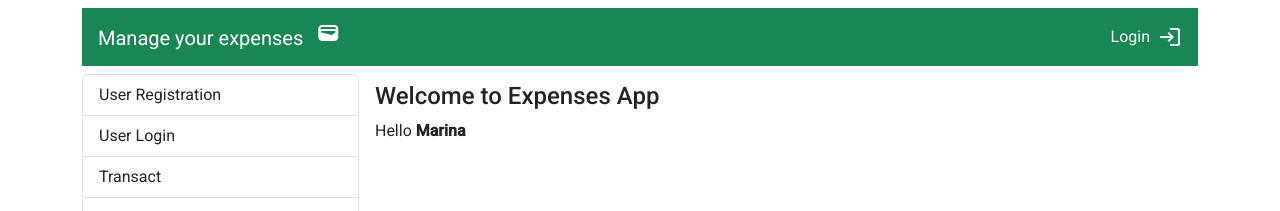
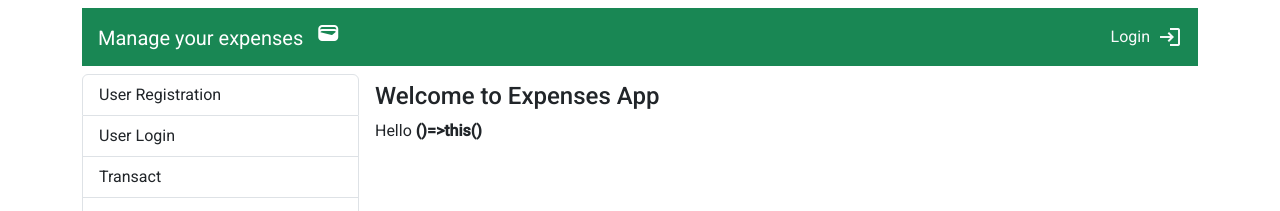
Before and after one commit to mariNa-kr98/expenses-app-frontend, an Angular app: page /app-welcome in a window 1280 px wide. Shown: the top 211 px of the page. Built offline with nearby package versions, Linux system fonts and the light colour scheme.

Commit message:
Changes to filtered component

```diff
--- a/src/app/components/show-transactions/filtered/filtered.component.ts
+++ b/src/app/components/show-transactions/filtered/filtered.component.ts
@@ -111,8 +111,8 @@ export class FilteredComponent implements OnInit{
       this.filterForm.controls['subcategory'].reset();
     }
 
-    //fix
     onCancel(): void {
-
+      this.filterForm.reset();
+      this.transactions = [];
     }
 }
--- a/src/app/components/user-login/user-login.component.html
+++ b/src/app/components/user-login/user-login.component.html
@@ -15,12 +15,6 @@
     Login
   </button>
 
-  <!-- <span>Not a user? Register
-    <a routerLink="app-user-registration" class="text-decoration-underline text-primary" style="cursor: pointer;">
-      here
-    </a>
-  </span> -->
-
   <button class="btn btn-success" (click)="router.navigate(['/app-user-registration'])">Not a user? Register here!</button>
 
 </form>
--- a/src/app/components/welcome/welcome.component.ts
+++ b/src/app/components/welcome/welcome.component.ts
@@ -1,4 +1,5 @@
 import { Component } from '@angular/core';
+import { UserService } from '../../shared/services/user.service';
 
 @Component({
   selector: 'app-welcome',
@@ -8,5 +9,10 @@ import { Component } from '@angular/core';
   styleUrl: './welcome.component.css'
 })
 export class WelcomeComponent {
-  name = "Marina"
+
+  name: ReturnType<typeof this.userService.user$.asReadonly>;
+
+  constructor(private userService: UserService) {
+    this.name = this.userService.user$.asReadonly();
+  }
 }
```
